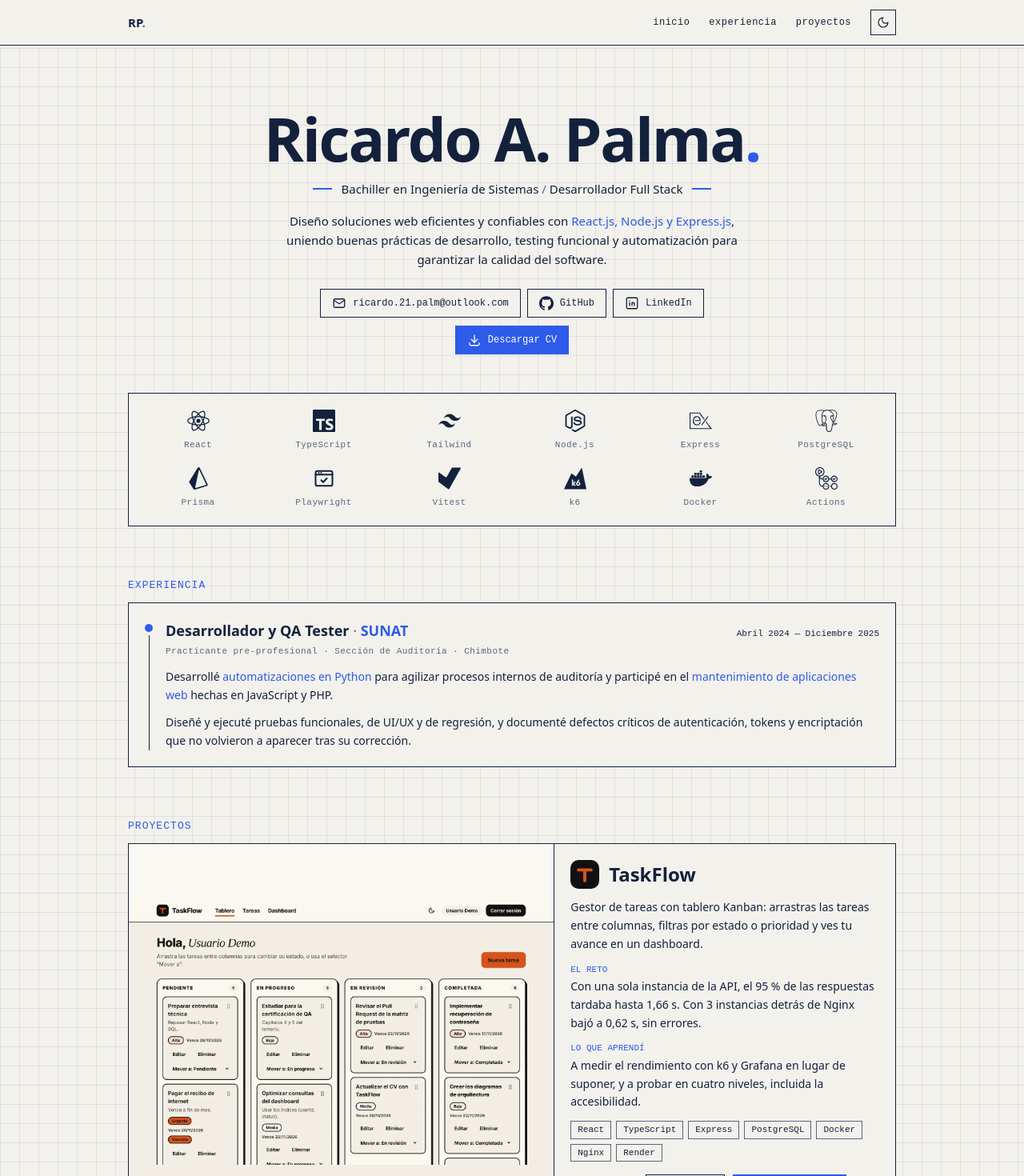
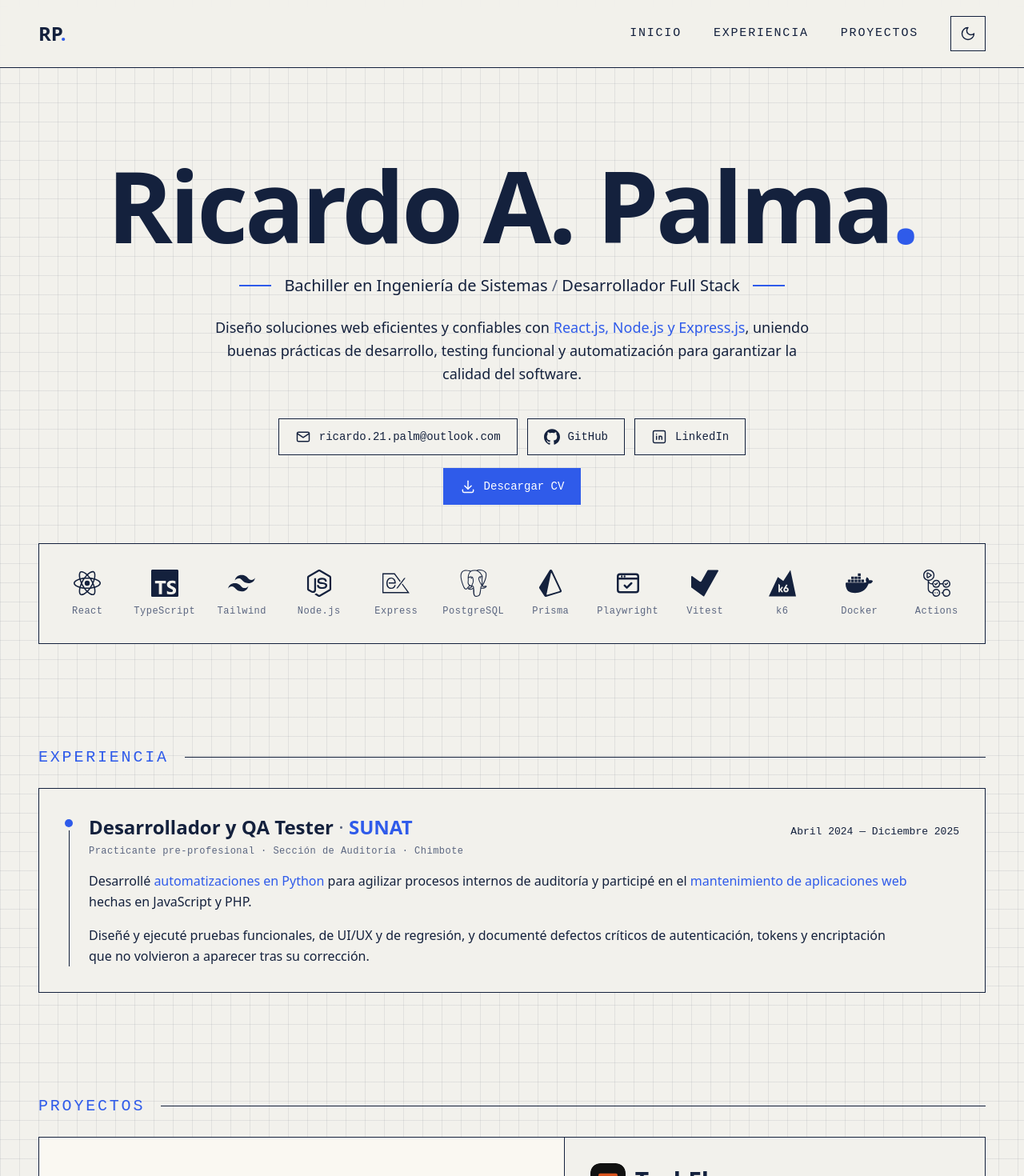
Before and after one commit to RicardoPR2107/ricardo-palma, a React (Vite) app: page / in a window 1280 px wide. Shown: the top 1470 px of the page at 80% size. Built offline with nearby package versions, Linux system fonts and the light colour scheme.

Commit message:
Mas espacio, contenido más ancho y textos más grandes

```diff
--- a/src/App.tsx
+++ b/src/App.tsx
@@ -8,13 +8,13 @@ export default function App() {
   return (
     <>
       <Navbar />
-      <main className="mx-auto max-w-5xl px-5 sm:px-8">
+      <main className="mx-auto max-w-[1400px] px-5 sm:px-12">
         <Hero />
         <Experience />
         <Projects />
       </main>
-      <footer className="mx-auto mt-16 max-w-5xl px-5 sm:px-8">
-        <div className="flex flex-wrap justify-between gap-2 border-t border-line py-4">
+      <footer className="mx-auto mt-28 max-w-[1400px] px-5 sm:mt-36 sm:px-12">
+        <div className="flex flex-wrap justify-between gap-2 border-t border-line py-6">
           <span className="label">© {new Date().getFullYear()} {profile.name}</span>
           <a href={`mailto:${profile.email}`} className="label hover:text-accent">
             {profile.email}
--- a/src/components/Experience.tsx
+++ b/src/components/Experience.tsx
@@ -3,26 +3,26 @@ import { Highlight } from './Highlight'
 
 export function Experience() {
   return (
-    <section id="experiencia" className="mt-16">
+    <section id="experiencia" className="mt-24 sm:mt-32">
       <h2 className="section-title">Experiencia</h2>
-      <ol className="mt-3 space-y-3">
+      <ol className="mt-6 space-y-4">
         {experience.map((job) => (
-          <li key={job.company + job.period} className="flex gap-4 border border-line bg-paper px-5 py-5">
+          <li key={job.company + job.period} className="flex gap-5 border border-line bg-paper px-6 py-7 sm:px-8 sm:py-8">
             <div className="flex w-2.5 flex-col items-center pt-1.5" aria-hidden="true">
               <span className="size-2.5 rounded-full bg-accent" />
               <span className="mt-1 w-px flex-1 bg-line" />
             </div>
             <div className="flex-1">
               <div className="flex flex-wrap items-baseline justify-between gap-2">
-                <h3 className="text-lg font-bold">
+                <h3 className="text-xl font-bold sm:text-2xl">
                   {job.role} <span className="font-normal text-muted">·</span>{' '}
                   <span className="text-accent">{job.company}</span>
                 </h3>
-                <span className="font-mono text-[11px]">{job.period}</span>
+                <span className="font-mono text-xs sm:text-[13px]">{job.period}</span>
               </div>
-              <p className="label mt-1">{job.detail}</p>
+              <p className="label mt-1.5 text-xs">{job.detail}</p>
               {job.paragraphs.map((text, i) => (
-                <p key={i} className="mt-3 text-sm leading-relaxed">
+                <p key={i} className="mt-4 max-w-5xl text-[15px] leading-relaxed sm:text-base">
                   <Highlight text={text} />
                 </p>
               ))}
--- a/src/components/Hero.tsx
+++ b/src/components/Hero.tsx
@@ -5,45 +5,45 @@ import { BrandIcon, BrowserCheckIcon, DownloadIcon, GithubIcon, LinkedinIcon, Ma
 
 export function Hero() {
   return (
-    <section id="inicio" className="pt-16 sm:pt-20">
+    <section id="inicio" className="pt-20 sm:pt-28">
       <div className="text-center">
-        <h1 className="text-[clamp(2.75rem,9vw,4.75rem)] leading-[0.95] font-bold tracking-[-0.03em]">
+        <h1 className="text-[clamp(3.25rem,10vw,7.75rem)] leading-[0.95] font-bold tracking-[-0.03em]">
           {profile.name}
           <span className="text-accent">.</span>
         </h1>
 
-        <p className="mt-4 flex items-center justify-center gap-3 text-[15px] font-medium">
-          <span className="hidden h-0.5 w-6 bg-accent sm:block" aria-hidden="true" />
+        <p className="mt-7 flex items-center justify-center gap-4 text-lg font-medium sm:text-xl">
+          <span className="hidden h-0.5 w-10 bg-accent sm:block" aria-hidden="true" />
           <span>
             {profile.degree} <span className="text-muted">/</span> {profile.role}
           </span>
-          <span className="hidden h-0.5 w-6 bg-accent sm:block" aria-hidden="true" />
+          <span className="hidden h-0.5 w-10 bg-accent sm:block" aria-hidden="true" />
         </p>
 
-        <p className="mx-auto mt-4 max-w-xl text-[15px] leading-relaxed">
+        <p className="mx-auto mt-6 max-w-3xl text-base leading-relaxed sm:text-lg">
           Diseño soluciones web eficientes y confiables con{' '}
           <strong className="font-medium text-accent">React.js, Node.js y Express.js</strong>, uniendo
           buenas prácticas de desarrollo, testing funcional y automatización para garantizar la calidad
           del software.
         </p>
 
-        <div className="mt-6 flex flex-wrap justify-center gap-2">
-          <a href={`mailto:${profile.email}`} className="btn">
-            <MailIcon />
+        <div className="mt-10 flex flex-wrap justify-center gap-3">
+          <a href={`mailto:${profile.email}`} className="btn btn-lg">
+            <MailIcon size={20} />
             {profile.email}
           </a>
-          <a href={profile.github} target="_blank" rel="noreferrer" className="btn">
-            <GithubIcon />
+          <a href={profile.github} target="_blank" rel="noreferrer" className="btn btn-lg">
+            <GithubIcon size={20} />
             GitHub
           </a>
-          <a href={profile.linkedin} target="_blank" rel="noreferrer" className="btn">
-            <LinkedinIcon />
+          <a href={profile.linkedin} target="_blank" rel="noreferrer" className="btn btn-lg">
+            <LinkedinIcon size={20} />
             LinkedIn
           </a>
         </div>
-        <div className="mt-2.5">
-          <a href={profile.cv} download className="btn btn-accent">
-            <DownloadIcon />
+        <div className="mt-4">
+          <a href={profile.cv} download className="btn btn-lg btn-accent">
+            <DownloadIcon size={20} />
             Descargar CV
           </a>
         </div>
@@ -51,18 +51,18 @@ export function Hero() {
 
       <ul
         aria-label="Tecnologías que uso"
-        className="mt-12 grid grid-cols-3 gap-x-2 gap-y-5 border border-line bg-paper px-3 py-5 sm:grid-cols-6"
+        className="mt-10 grid grid-cols-3 gap-x-2 gap-y-7 border border-line bg-paper px-4 py-8 sm:mt-12 sm:grid-cols-6 xl:grid-cols-12"
       >
         {stack.map((tech) => (
           <li
             key={tech.name}
-            className="group flex flex-col items-center gap-2"
+            className="group flex flex-col items-center gap-2.5"
             style={{ '--brand': tech.color } as CSSProperties}
           >
             <span className="transition-colors group-hover:text-(--brand)">
-              {tech.path ? <BrandIcon path={tech.path} size={28} /> : <BrowserCheckIcon size={28} />}
+              {tech.path ? <BrandIcon path={tech.path} size={34} /> : <BrowserCheckIcon size={34} />}
             </span>
-            <span className="label">{tech.name}</span>
+            <span className="label text-xs">{tech.name}</span>
           </li>
         ))}
       </ul>
--- a/src/components/Navbar.tsx
+++ b/src/components/Navbar.tsx
@@ -2,9 +2,9 @@ import { useTheme } from '../hooks/useTheme'
 import { MoonIcon, SunIcon } from './Icons'
 
 const links = [
-  { href: '#inicio', label: 'inicio' },
-  { href: '#experiencia', label: 'experiencia' },
-  { href: '#proyectos', label: 'proyectos' },
+  { href: '#inicio', label: 'Inicio', desktopOnly: true },
+  { href: '#experiencia', label: 'Experiencia' },
+  { href: '#proyectos', label: 'Proyectos' },
 ]
 
 export function Navbar() {
@@ -13,16 +13,16 @@ export function Navbar() {
 
   return (
     <header className="sticky top-0 z-20 border-b border-line bg-paper/90 backdrop-blur-sm">
-      <nav className="mx-auto flex max-w-5xl items-center justify-between px-5 py-3 sm:px-8">
-        <a href="#inicio" className="text-[15px] font-bold" aria-label="Ir al inicio">
+      <nav className="mx-auto flex max-w-[1400px] items-center justify-between px-5 py-4 sm:px-12 sm:py-5">
+        <a href="#inicio" className="text-xl font-bold sm:text-2xl" aria-label="Ir al inicio">
           RP<span className="text-accent">.</span>
         </a>
-        <div className="flex items-center gap-4 sm:gap-6">
+        <div className="flex items-center gap-3.5 sm:gap-10">
           {links.map((link) => (
             <a
               key={link.href}
               href={link.href}
-              className="font-mono text-[11px] tracking-[0.04em] transition-colors hover:text-accent sm:text-xs"
+              className={`font-mono text-xs tracking-[0.08em] uppercase transition-colors hover:text-accent sm:text-[15px] sm:tracking-[0.12em] ${link.desktopOnly ? 'hidden sm:inline' : ''}`}
             >
               {link.label}
             </a>
@@ -30,11 +30,11 @@ export function Navbar() {
           <button
             type="button"
             onClick={toggle}
-            className="grid size-8 place-items-center border border-line transition-colors hover:border-accent hover:text-accent"
+            className="grid size-9 place-items-center sm:size-11 border border-line transition-colors hover:border-accent hover:text-accent"
             aria-label={isDark ? 'Cambiar a modo claro' : 'Cambiar a modo oscuro'}
             title={isDark ? 'Modo claro' : 'Modo oscuro'}
           >
-            {isDark ? <SunIcon size={16} /> : <MoonIcon size={16} />}
+            {isDark ? <SunIcon size={20} /> : <MoonIcon size={20} />}
           </button>
         </div>
       </nav>
--- a/src/components/ProjectCard.tsx
+++ b/src/components/ProjectCard.tsx
@@ -33,35 +33,35 @@ export function ProjectCard({ project }: { project: Project }) {
         </span>
       </button>
 
-      <div className="flex flex-col gap-3 px-5 py-5">
+      <div className="flex flex-col gap-4 px-6 py-7 sm:px-8 sm:py-8">
         <div className="flex items-center gap-3">
-          <img src={project.logo} alt="" width={36} height={36} className="size-9 shrink-0" />
-          <h3 className="text-2xl font-bold">{project.name}</h3>
+          <img src={project.logo} alt="" width={44} height={44} className="size-11 shrink-0 rounded-[12px] dark:ring-1 dark:ring-white/25" />
+          <h3 className="text-3xl font-bold">{project.name}</h3>
         </div>
-        <p className="text-sm leading-relaxed">{project.description}</p>
+        <p className="text-[15px] leading-relaxed sm:text-base">{project.description}</p>
 
         <div>
-          <p className="font-mono text-[11px] text-accent">EL RETO</p>
-          <p className="mt-0.5 text-sm leading-relaxed">{project.challenge}</p>
+          <p className="font-mono text-xs text-accent">EL RETO</p>
+          <p className="mt-1 text-[15px] leading-relaxed">{project.challenge}</p>
         </div>
         <div>
-          <p className="font-mono text-[11px] text-accent">LO QUE APRENDÍ</p>
-          <p className="mt-0.5 text-sm leading-relaxed">{project.learned}</p>
+          <p className="font-mono text-xs text-accent">LO QUE APRENDÍ</p>
+          <p className="mt-1 text-[15px] leading-relaxed">{project.learned}</p>
         </div>
 
         <ul className="flex flex-wrap gap-1.5" aria-label="Tecnologías principales">
           {project.techs.map((tech) => (
-            <li key={tech} className="border border-muted px-2 py-0.5 font-mono text-[11px]">
+            <li key={tech} className="border border-muted px-2.5 py-1 font-mono text-xs">
               {tech}
             </li>
           ))}
         </ul>
 
-        <div className="mt-1 flex flex-wrap items-center gap-2.5">
+        <div className="mt-2 flex flex-wrap items-center gap-3">
           <button
             type="button"
             onClick={() => setVideoOpen(true)}
-            className="mr-1 inline-flex items-center gap-1.5 font-mono text-[11px] text-accent underline underline-offset-4 hover:no-underline"
+            className="mr-1 inline-flex items-center gap-1.5 font-mono text-xs text-accent underline underline-offset-4 hover:no-underline"
           >
             <PlayIcon size={14} />
             ver video
--- a/src/components/Projects.tsx
+++ b/src/components/Projects.tsx
@@ -3,9 +3,9 @@ import { ProjectCard } from './ProjectCard'
 
 export function Projects() {
   return (
-    <section id="proyectos" className="mt-16">
+    <section id="proyectos" className="mt-24 sm:mt-32">
       <h2 className="section-title">Proyectos</h2>
-      <div className="mt-3 space-y-4">
+      <div className="mt-6 space-y-10">
         {projects.map((project) => (
           <ProjectCard key={project.name} project={project} />
         ))}
--- a/src/data/projects.ts
+++ b/src/data/projects.ts
@@ -72,6 +72,7 @@ export const projects: Project[] = [
       { src: `${sp}/movil-historial.webp`, alt: 'Historial en el teléfono' },
     ],
     video: { mp4: `${sp}/demo.mp4`, webm: `${sp}/demo.webm`, poster: `${sp}/demo-poster.jpg` },
+    coverBg: 'linear-gradient(90deg, #124a33 50%, #f4f7f2 50%)',
     repo: 'https://github.com/RicardoPR2107/Simplify',
   },
 ]
--- a/src/index.css
+++ b/src/index.css
@@ -2,6 +2,9 @@
 @import '@fontsource-variable/space-grotesk';
 @import '@fontsource/jetbrains-mono/400.css';
 @import '@fontsource/jetbrains-mono/500.css';
+
+/* Variante dark: según el tema elegido en la página, no solo el del sistema */
+@custom-variant dark (&:where([data-theme='dark'], [data-theme='dark'] *));
 
 /* Paleta Cobalto: modo claro */
 :root {
@@ -66,7 +69,7 @@
   }
 
   section[id] {
-    scroll-margin-top: 5rem;
+    scroll-margin-top: 6rem;
   }
 
   /* Tailwind 4 deja el cursor normal en los botones: se recupera la manito */
@@ -92,7 +95,11 @@
 
 @layer components {
   .btn {
-    @apply inline-flex items-center gap-2 border border-line bg-paper px-3.5 py-2 font-mono text-xs text-ink transition-colors hover:border-accent hover:text-accent;
+    @apply inline-flex items-center gap-2 border border-line bg-paper px-4 py-2.5 font-mono text-[13px] text-ink transition-colors hover:border-accent hover:text-accent;
+  }
+
+  .btn-lg {
+    @apply gap-2.5 px-5 py-3 text-sm;
   }
 
   .btn-accent {
@@ -100,7 +107,7 @@
   }
 
   .section-title {
-    @apply font-mono text-[13px] tracking-[0.08em] text-accent uppercase;
+    @apply flex items-center gap-5 font-mono text-lg font-medium tracking-[0.14em] text-accent uppercase after:h-px after:flex-1 after:bg-line sm:text-xl;
   }
 
   .label {
```
